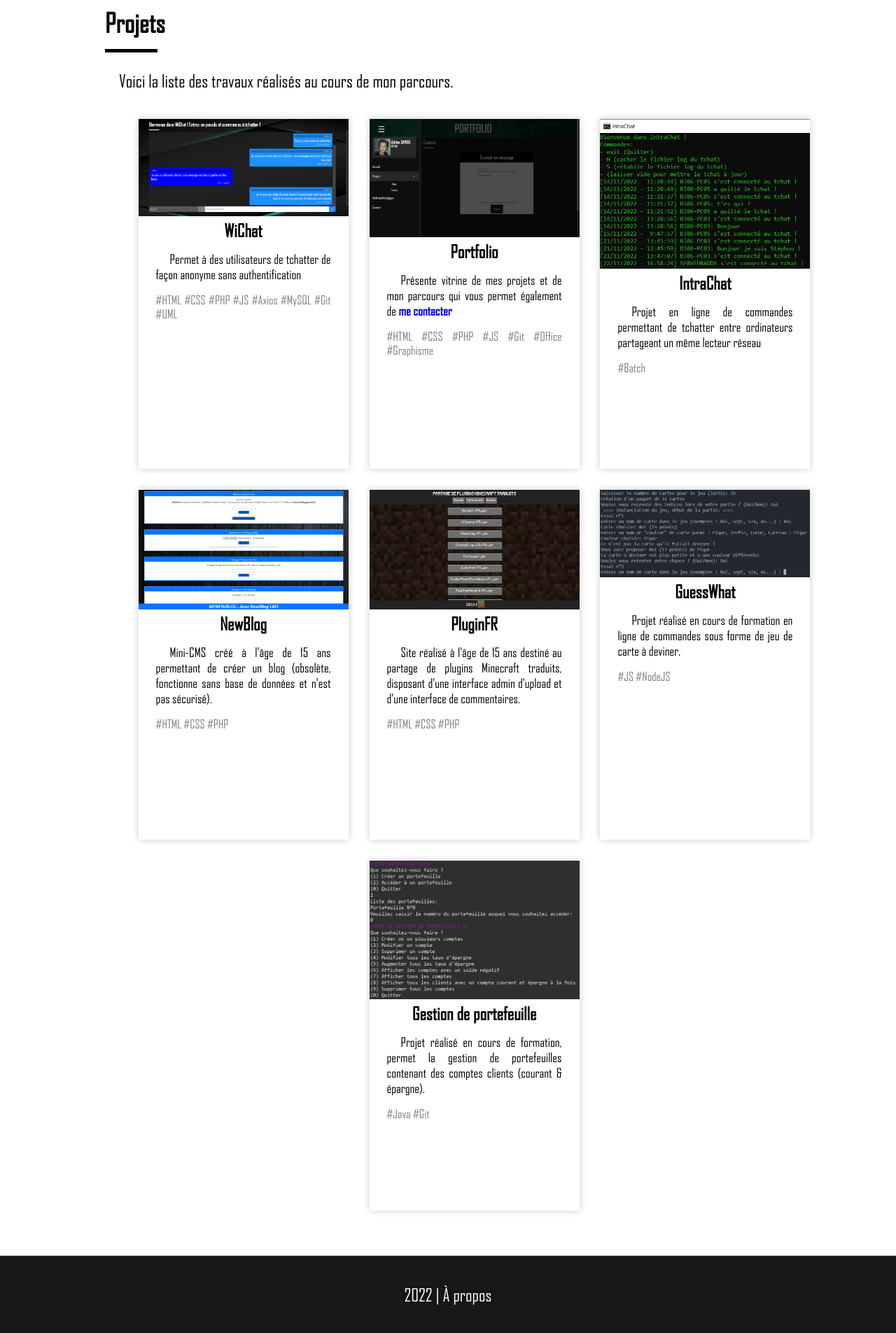
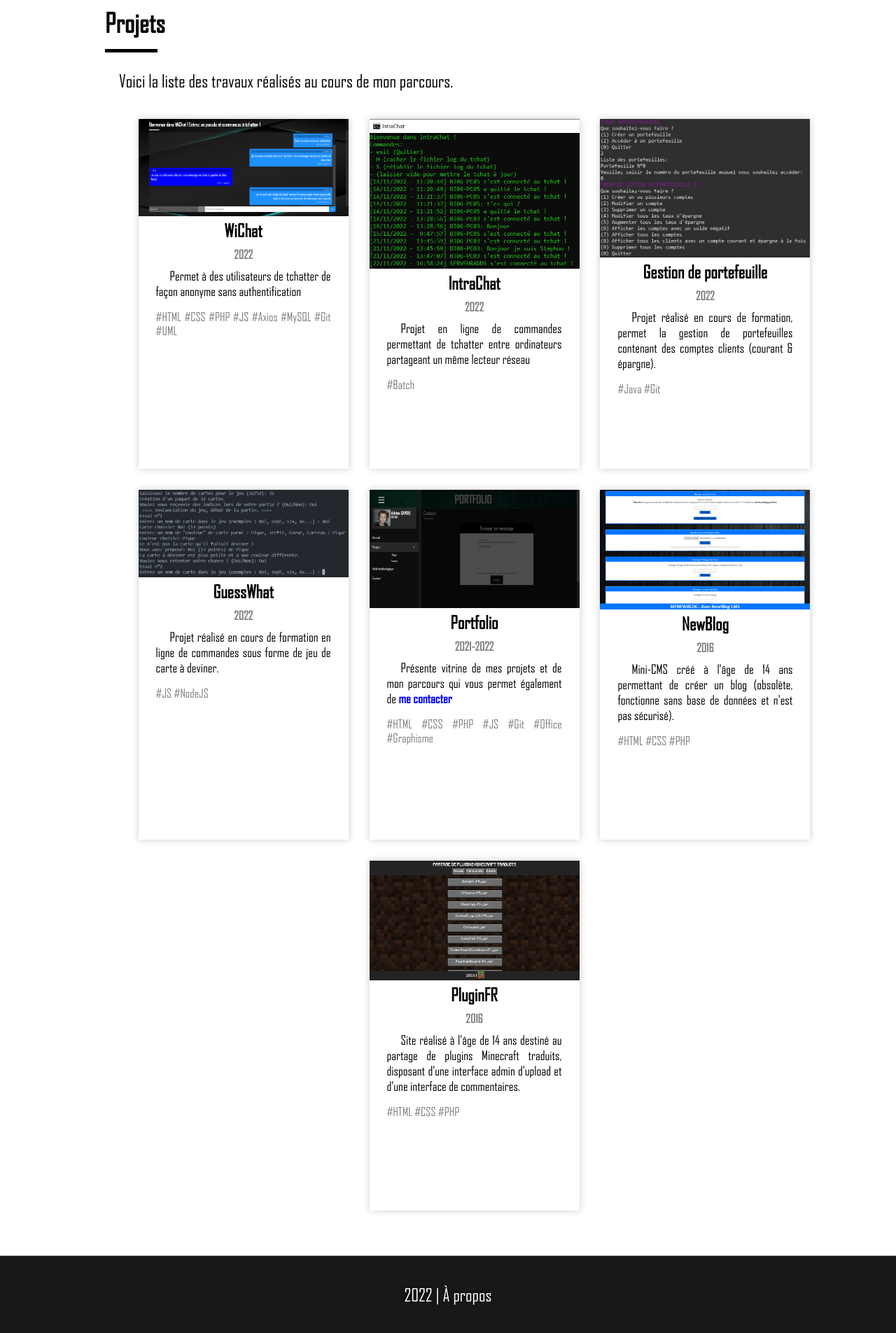
Before and after one commit to MichaelAceAnderson/MichaelAceAnderson.github.io, a PHP site: page /pages/projets/travaux.php in a window 1280 px wide. Shown: the part 139-2044 px from the top of the page at 70% size. Run offline with PHP 8.4, Linux system fonts and the light colour scheme.

Commit message:
Added projects creation date

```diff
--- a/pages/projets/travaux.php
+++ b/pages/projets/travaux.php
@@ -17,57 +17,78 @@ include_once $_SERVER['DOCUMENT_ROOT'] . '/common/includes/header.php';
 		<article>
 			<img src="/common/img/wichat.jpg" alt="WiChat">
 			<h1>WiChat</h1>
+			<h6>
+				2022
+			</h6>
 			<p>
 				Permet à des utilisateurs de tchatter de façon anonyme sans authentification
 				<span class="tags">#HTML #CSS #PHP #JS #Axios #MySQL #Git #UML</span>
 			</p>
 		</article>
 		<article>
+			<img src="/common/img/intrachat.jpg" alt="IntraChat">
+			<h1>IntraChat</h1>
+			<h6>
+				2022
+			</h6>
+			<p>
+				Projet en ligne de commandes permettant de tchatter entre ordinateurs partageant un même lecteur réseau
+				<span class="tags">#Batch</span>
+			</p>
+		</article>
+		<article>
+			<img src="/common/img/TP_Banque.jpg" alt="TP_Banque">
+			<h1>Gestion de portefeuille</h1>
+			<h6>
+				2022
+			</h6>
+			<p>
+				Projet réalisé en cours de formation, permet la gestion de portefeuilles contenant des comptes clients (courant & épargne).
+				<span class="tags">#Java #Git</span>
+			</p>
+		</article>
+		<article>
+			<img src="/common/img/GuessWhat.jpg" alt="GuessWhat">
+			<h1>GuessWhat</h1>
+			<h6>
+				2022
+			</h6>
+			<p>
+				Projet réalisé en cours de formation en ligne de commandes sous forme de jeu de carte à deviner.
+				<span class="tags">#JS #NodeJS</span>
+			</p>
+		</article>
+		<article>
 			<img src="/common/img/portfolio.jpg" alt="Portfolio">
 			<h1>Portfolio</h1>
+			<h6>
+				2021-2022
+			</h6>
 			<p>
 				Présente vitrine de mes projets et de mon parcours qui vous permet également de <a href="/pages/contact.php">me contacter</a>
 				<span class="tags">#HTML #CSS #PHP #JS #Git #Office #Graphisme</span>
 			</p>
 		</article>
 		<article>
-			<img src="/common/img/intrachat.jpg" alt="IntraChat">
-			<h1>IntraChat</h1>
-			<p>
-				Projet en ligne de commandes permettant de tchatter entre ordinateurs partageant un même lecteur réseau
-				<span class="tags">#Batch</span>
-			</p>
-		</article>
-		<article>
 			<img src="/common/img/newblog.jpg" alt="NewBlog">
 			<h1>NewBlog</h1>
+			<h6>
+				2016
+			</h6>
 			<p>
-				Mini-CMS créé à l'âge de 15 ans permettant de créer un blog (obsolète, fonctionne sans base de données et n'est pas sécurisé).
+				Mini-CMS créé à l'âge de 14 ans permettant de créer un blog (obsolète, fonctionne sans base de données et n'est pas sécurisé).
 				<span class="tags">#HTML #CSS #PHP</span>
 			</p>
 		</article>
 		<article>
 			<img src="/common/img/pluginfr.jpg" alt="PluginFR">
 			<h1>PluginFR</h1>
+			<h6>
+				2016
+			</h6>
 			<p>
-				Site réalisé à l'âge de 15 ans destiné au partage de plugins Minecraft traduits, disposant d'une interface admin d'upload et d'une interface de commentaires.
+				Site réalisé à l'âge de 14 ans destiné au partage de plugins Minecraft traduits, disposant d'une interface admin d'upload et d'une interface de commentaires.
 				<span class="tags">#HTML #CSS #PHP</span>
-			</p>
-		</article>
-		<article>
-			<img src="/common/img/GuessWhat.jpg" alt="GuessWhat">
-			<h1>GuessWhat</h1>
-			<p>
-				Projet réalisé en cours de formation en ligne de commandes sous forme de jeu de carte à deviner.
-				<span class="tags">#JS #NodeJS</span>
-			</p>
-		</article>
-		<article>
-			<img src="/common/img/TP_Banque.jpg" alt="TP_Banque">
-			<h1>Gestion de portefeuille</h1>
-			<p>
-				Projet réalisé en cours de formation, permet la gestion de portefeuilles contenant des comptes clients (courant & épargne).
-				<span class="tags">#Java #Git</span>
 			</p>
 		</article>
 	</div>
```
